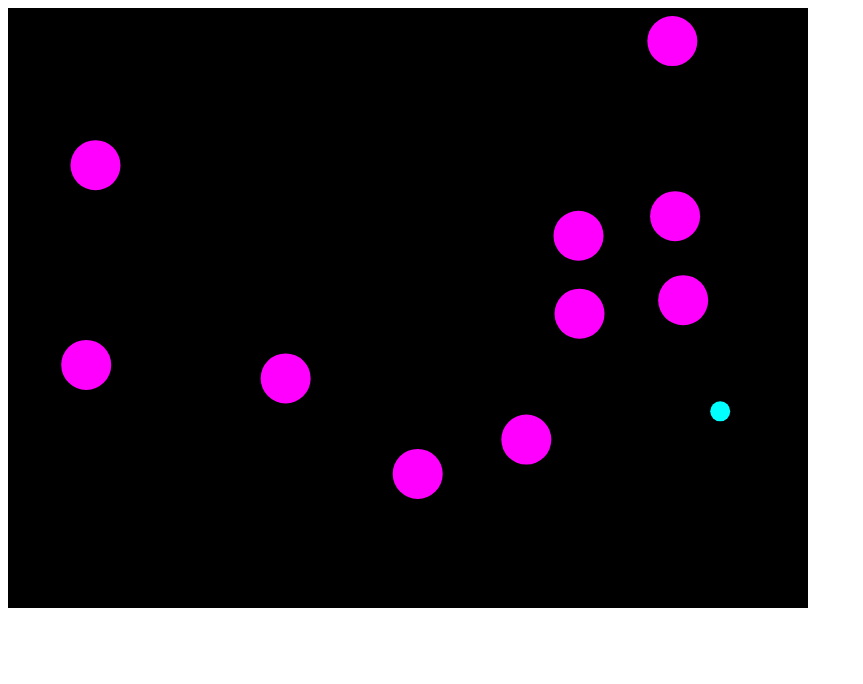
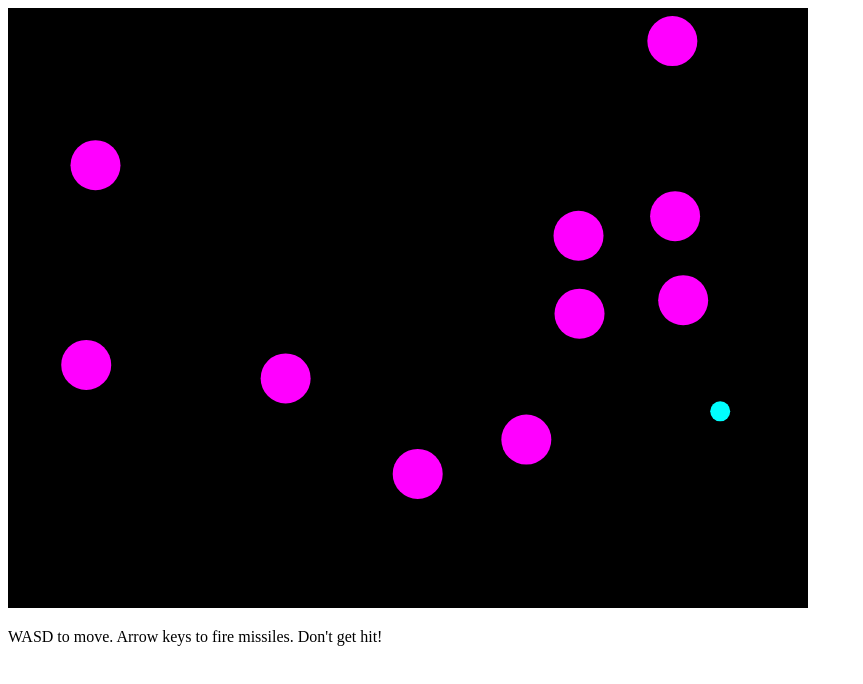
Before and after one commit to PFRao/Asteroids, a plain HTML site: page index.html in a window 1280 px wide. Shown: the whole page, without its empty margins (0-863 px from the left). Drawn offline with Linux system fonts and the light colour scheme.

Commit message:
added instructions

```diff
--- a/index.html
+++ b/index.html
@@ -15,5 +15,8 @@
     <canvas id="game-canvas" width="800" height="600"></canvas>
     <script type="text/javascript" src="./keymaster.js"></script>
     <script type="text/javascript" src="lib/bundle.js"></script>
+    <p>
+      WASD to move. Arrow keys to fire missiles. Don't get hit!
+    </p>
   </body>
 </html>
```
Also changed, not shown: 1 other file.
